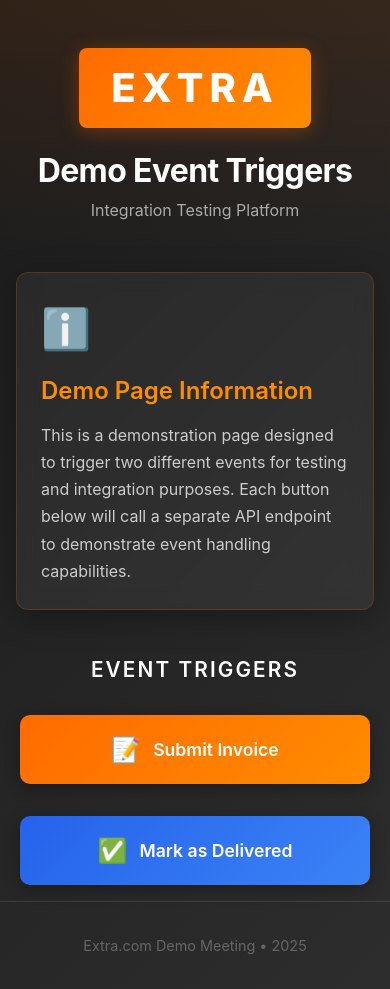
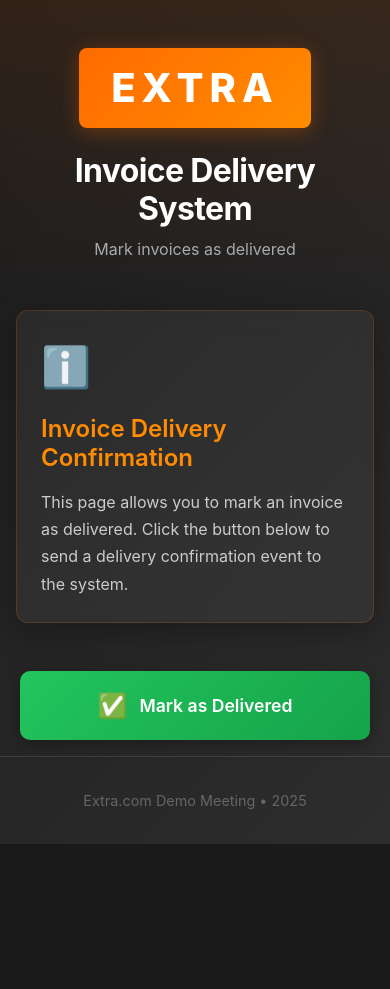
Before and after one commit to mohamedkhaled4053/extra-demo, a React (Vite) app: page / in a window 390 px wide. After the commit the page ends 844 px from the top, so only its background shows below. Built offline with nearby package versions, Linux system fonts and the light colour scheme.

Commit message:
only deliver order trigger

```diff
--- a/src/App.css
+++ b/src/App.css
@@ -154,6 +154,10 @@
   flex-wrap: wrap;
 }
 
+.buttons-container.single-button {
+  margin-top: 1rem;
+}
+
 /* Event Buttons */
 .event-button {
   display: flex;
@@ -195,36 +199,23 @@
   }
 }
 
-.event-button-1 {
-  background: linear-gradient(135deg, #ff6b00 0%, #ff8c00 100%);
+.event-button-primary {
+  background: linear-gradient(135deg, #22c55e 0%, #16a34a 100%);
   color: white;
+  min-width: 300px;
+  padding: 1.5rem 3rem;
+  font-size: 1.2rem;
 }
 
-.event-button-1:hover {
-  background: linear-gradient(135deg, #ff8c00 0%, #ffa500 100%);
+.event-button-primary:hover:not(:disabled) {
+  background: linear-gradient(135deg, #16a34a 0%, #15803d 100%);
   transform: translateY(-2px);
-  box-shadow: 0 6px 25px rgba(255, 107, 0, 0.4);
+  box-shadow: 0 8px 30px rgba(34, 197, 94, 0.4);
 }
 
-.event-button-1:active {
+.event-button-primary:active:not(:disabled) {
   transform: translateY(0);
-  box-shadow: 0 3px 10px rgba(255, 107, 0, 0.3);
-}
-
-.event-button-2 {
-  background: linear-gradient(135deg, #2563eb 0%, #3b82f6 100%);
-  color: white;
-}
-
-.event-button-2:hover {
-  background: linear-gradient(135deg, #3b82f6 0%, #60a5fa 100%);
-  transform: translateY(-2px);
-  box-shadow: 0 6px 25px rgba(37, 99, 235, 0.4);
-}
-
-.event-button-2:active {
-  transform: translateY(0);
-  box-shadow: 0 3px 10px rgba(37, 99, 235, 0.3);
+  box-shadow: 0 4px 15px rgba(34, 197, 94, 0.3);
 }
 
 .button-icon {
@@ -264,6 +255,14 @@
     max-width: 350px;
   }
 
+  .event-button-primary {
+    min-width: unset;
+    width: 100%;
+    max-width: 350px;
+    padding: 1.25rem 2rem;
+    font-size: 1.1rem;
+  }
+
   .main-content {
     padding: 1rem;
   }
--- a/src/App.tsx
+++ b/src/App.tsx
@@ -7,157 +7,63 @@
   message: string;
 }
 
-interface InvoiceData {
-  contact: {
-    _id: string;
-    phone: string;
-  };
-  instanceId: string;
-  products?: Array<{
-    name: string;
-    price: number;
-    quantity: number;
-  }>;
-}
-
 // Authorization token for API requests
 const AUTH_TOKEN = "eyJhbGciOiJIUzI1NiIsInR5cCI6IkpXVCJ9.eyJ1c2VyIjp7InVzZXIiOnsiX2lkIjoiNjhmNzk5ZjBjMjVmZDFlMzAxZjU1ZGQ1IiwidXNlcl9uYW1lIjoia2hhbGVkYXdmYXIifSwiaWF0IjoxNzY0NzYyMTA4LCJleHAiOjE3NjUyODA1MDh9LCJpYXQiOjE3NjUxOTU0NzMsImV4cCI6MTc2NTM2ODI3M30.e7-gdHZay4ClhphbKdiAlEPMwzXUroruXkCYNUsZwY0";
 
 function App() {
-  const [invoiceData, setInvoiceData] = useState<InvoiceData | null>(null);
-  const [isLoading1, setIsLoading1] = useState(false);
-  const [isLoading2, setIsLoading2] = useState(false);
+  const [contactId, setContactId] = useState<string>("");
+  const [instanceId, setInstanceId] = useState<string>("");
+  const [isLoading, setIsLoading] = useState(false);
   const [statusMessage, setStatusMessage] = useState<StatusMessage | null>(
     null
   );
 
-  // Extract and parse invoice data from URL
+  // Extract contactID and instanceId from URL query parameters
   useEffect(() => {
     try {
-      // Get the pathname (everything after the domain)
-      const pathname = window.location.pathname;
+      const urlParams = new URLSearchParams(window.location.search);
+      const contactID = urlParams.get("contactID");
+      const instanceID = urlParams.get("instanceId");
 
-      // Remove leading slash if present
-      const jsonString = pathname.startsWith("/")
-        ? pathname.slice(1)
-        : pathname;
-
-      if (jsonString) {
-        // Decode URL-encoded characters
-        let decodedString = decodeURIComponent(jsonString);
-
-        decodedString = decodedString.replace(/\//g, "");
-
-        // Parse the JSON string
-        const parsedData = JSON.parse(decodedString);
-
-        // Store in state
-        setInvoiceData(parsedData);
+      if (contactID && instanceID) {
+        setContactId(contactID);
+        setInstanceId(instanceID);
+        console.log("✅ Extracted from URL:", { contactID, instanceID });
+      } else {
+        console.warn("⚠️ Missing required URL parameters: contactID or instanceId");
       }
     } catch (error) {
-      console.error("❌ Error parsing invoice data from URL:", error);
-      console.log("URL pathname:", window.location.pathname);
+      console.error("❌ Error parsing URL parameters:", error);
     }
   }, []);
 
-  // API call for Button 1 - Submit Invoice
-  const handleEvent1 = async () => {
-    // Check if invoice data is available
-    if (!invoiceData) {
+  // API call - Mark as Delivered
+  const handleMarkAsDelivered = async () => {
+    // Validate required parameters
+    if (!contactId || !instanceId) {
       setStatusMessage({
         type: "error",
         message:
-          "No invoice data available. Please ensure the URL contains valid invoice data.",
+          "Missing required parameters. Please ensure the URL contains contactID and instanceId.",
       });
-      console.error("❌ No invoice data available");
+      console.error("❌ Missing required parameters");
       return;
     }
 
-    setIsLoading1(true);
+    setIsLoading(true);
     setStatusMessage(null);
 
     try {
-      console.log("🚀 Submit Invoice - Sending invoice data to API");
-      console.log("📤 Request payload:", invoiceData);
-
-      const response = await axios.post(
-        "http://34.44.221.212:9098/api/test/invoice",
-        invoiceData,
-        {
-          headers: {
-            Authorization: `Bearer ${AUTH_TOKEN}`,
-          },
-        }
-      );
-
-      const data = response.data;
-      console.log("✅ API Response Success:", data);
-      setStatusMessage({
-        type: "success",
-        message: "Invoice successfully submitted! API responded with success.",
-      });
-    } catch (error) {
-      if (axios.isAxiosError(error) && error.response) {
-        // API responded with error
-        console.error("❌ API Response Error:", error.response.data);
-        setStatusMessage({
-          type: "error",
-          message: `API Error: ${
-            error.response.data.message || "Failed to process invoice"
-          }`,
-        });
-      } else {
-        // Network error
-        console.error("❌ Network Error:", error);
-        setStatusMessage({
-          type: "error",
-          message: "Network error: Failed to connect to the API endpoint.",
-        });
-      }
-    } finally {
-      setIsLoading1(false);
-    }
-  };
-
-  // API call for Button 2 - Mark as Delivered
-  const handleEvent2 = async () => {
-    // Check if invoice data is available
-    if (!invoiceData) {
-      setStatusMessage({
-        type: "error",
-        message:
-          "No invoice data available. Please ensure the URL contains valid invoice data.",
-      });
-      console.error("❌ No invoice data available");
-      return;
-    }
-
-    // Validate required fields
-    if (!invoiceData.contact?._id || !invoiceData.instanceId) {
-      setStatusMessage({
-        type: "error",
-        message:
-          "Invalid invoice data. Missing contact ID or instance ID.",
-      });
-      console.error("❌ Missing required fields in invoice data");
-      return;
-    }
-
-    setIsLoading2(true);
-    setStatusMessage(null);
-
-    try {
-      // Transform the data for delivered event endpoint
       const payload = {
-        contactId: invoiceData.contact._id,
-        instanceId: invoiceData.instanceId,
+        contactId: contactId,
+        instanceId: instanceId,
       };
 
       console.log("⚡ Mark as Delivered - Sending event to API");
       console.log("📤 Request payload:", payload);
 
       const response = await axios.post(
-        "http://34.44.221.212:9098/api/test/invoice/delivered/event",
+        "http://35.188.89.1:9098/api/test/invoice/delivered/event",
         payload,
         {
           headers: {
@@ -192,7 +98,7 @@
         });
       }
     } finally {
-      setIsLoading2(false);
+      setIsLoading(false);
     }
   };
 
@@ -202,19 +108,17 @@
         <div className="logo-container">
           <div className="extra-logo">EXTRA</div>
         </div>
-        <h1 className="hero-title">Demo Event Triggers</h1>
-        <p className="hero-subtitle">Integration Testing Platform</p>
+        <h1 className="hero-title">Invoice Delivery System</h1>
+        <p className="hero-subtitle">Mark invoices as delivered</p>
       </header>
 
       <main className="main-content">
         <div className="info-card">
           <div className="info-icon">ℹ️</div>
-          <h2>Demo Page Information</h2>
+          <h2>Invoice Delivery Confirmation</h2>
           <p>
-            This is a demonstration page designed to trigger two different
-            events for testing and integration purposes. Each button below will
-            call a separate API endpoint to demonstrate event handling
-            capabilities.
+            This page allows you to mark an invoice as delivered. Click the button below
+            to send a delivery confirmation event to the system.
           </p>
         </div>
 
@@ -230,31 +134,17 @@
         )}
 
         <div className="actions-section">
-          <h3>Event Triggers</h3>
-          <div className="buttons-container">
+          <div className="buttons-container single-button">
             <button
-              className={`event-button event-button-1 ${
-                isLoading1 ? "loading" : ""
+              className={`event-button event-button-primary ${
+                isLoading ? "loading" : ""
               }`}
-              onClick={handleEvent1}
-              disabled={isLoading1 || isLoading2}
+              onClick={handleMarkAsDelivered}
+              disabled={isLoading}
             >
-              <span className="button-icon">{isLoading1 ? "⏳" : "📝"}</span>
+              <span className="button-icon">{isLoading ? "⏳" : "✅"}</span>
               <span className="button-text">
-                {isLoading1 ? "Submitting..." : "Submit Invoice"}
-              </span>
-            </button>
-
-            <button
-              className={`event-button event-button-2 ${
-                isLoading2 ? "loading" : ""
-              }`}
-              onClick={handleEvent2}
-              disabled={isLoading1 || isLoading2}
-            >
-              <span className="button-icon">{isLoading2 ? "⏳" : "✅"}</span>
-              <span className="button-text">
-                {isLoading2 ? "Processing..." : "Mark as Delivered"}
+                {isLoading ? "Processing..." : "Mark as Delivered"}
               </span>
             </button>
           </div>
```
